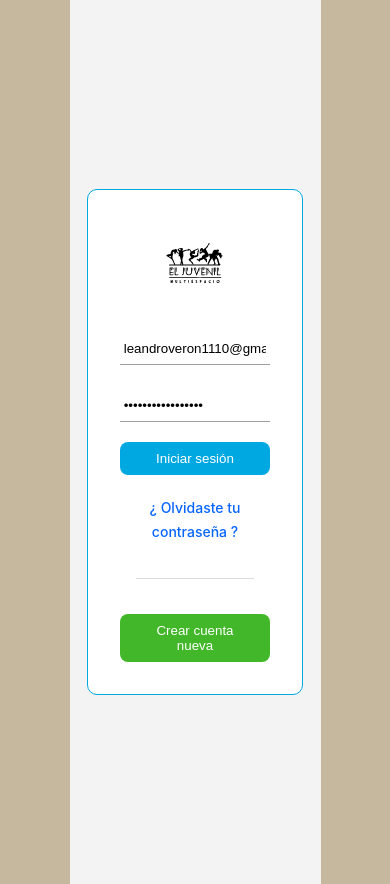
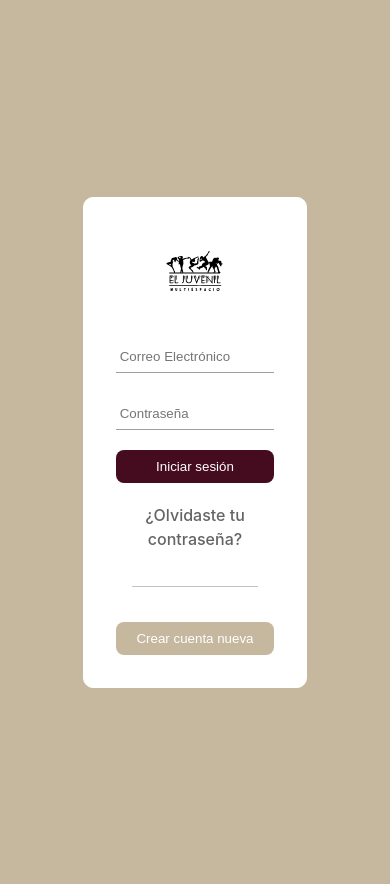
Before and after one commit to levgodcompany/teatro-front, a React (Vite) app: page /singin in a window 390 px wide. Built offline with nearby package versions, Linux system fonts and the light colour scheme.

Commit message:
edit styles

```diff
--- /dev/null
+++ b/src/components/NotFound/NotFound.module.css
@@ -0,0 +1,36 @@
+.container {
+    display: flex;
+    flex-direction: column;
+    align-items: center;
+    justify-content: center;
+    height: 100vh;
+    text-align: center;
+    background-color: #f5f5f5;
+}
+
+.title {
+    font-size: 72px;
+    color: #9e2d49;
+    margin: 0;
+}
+
+.message {
+    font-size: 24px;
+    color: #450c1f;
+    margin: 20px 0;
+}
+
+.homeLink {
+    font-size: 18px;
+    color: #210110;
+    text-decoration: none;
+    border: 2px solid #210110;
+    padding: 10px 20px;
+    border-radius: 5px;
+    transition: background-color 0.3s, color 0.3s;
+}
+
+.homeLink:hover {
+    background-color: #210110;
+    color: #feffd5;
+}
--- /dev/null
+++ b/src/components/NotFound/NotFound.tsx
@@ -0,0 +1,12 @@
+import styles from './NotFound.module.css';
+const NotFound = ()=> {
+    return (
+        <div className={styles.container}>
+            <h1 className={styles.title}>404</h1>
+            <p className={styles.message}>Lo sentimos, la página que estás buscando no existe.</p>
+            <a href="/theater/home" className={styles.homeLink}>Volver al inicio</a>
+        </div>
+    );
+}
+
+export default NotFound;
--- a/src/index.css
+++ b/src/index.css
@@ -115,7 +115,7 @@ button {
     background-color: #ffffff;
   }
   a:hover {
-    color: #747bff;
+    color: #450c1f;
   }
   button {
     background-color: #f9f9f9;
--- a/src/pages/public/Login/Login.tsx
+++ b/src/pages/public/Login/Login.tsx
@@ -2,22 +2,19 @@ import formStyle from "./css/login.module.css";
 import logo from "../../../assets/el_juvenil.svg";
 import { useEffect, useState } from "react";
 import { useAppDispatch, useAppSelector } from "../../../redux/hooks";
-
 import { useNavigate } from "react-router-dom";
 import AuthService from "../../../services/Auth.service";
 import { createClient } from "../../../redux/slices/Client.slice";
 import {
   createToken,
   getToken,
-  initialStateToken,
   IToken,
-  UserKey,
 } from "../../../redux/slices/token.slice";
 import { PrivateRoutes } from "../../../routes/routes";
 import { createClientID } from "../../../redux/slices/ClientID.slice";
 import { getHttpLocalID } from "../../../services/LocalID.service";
 import { createLocalID } from "../../../redux/slices/LocalID.slice";
-import { getLocalStorage } from "../../../utilities/localStorage.utility";
+import PasswordReset from "./components/PasswordReset/PasswordReset";
 
 interface StudentForm {
   email: string;
@@ -26,13 +23,12 @@ interface StudentForm {
 
 const Login = () => {
   const dispatch = useAppDispatch();
-
   const navigate = useNavigate();
   const [formData, setFormData] = useState<StudentForm>({
-    email: "leandroveron1110@gmail.com",
-    password: "LJVinformatica14_",
+    email: "",
+    password: "",
   });
-
+  const [isPass, setIsPass] = useState<boolean>(false);
   const token: IToken = useAppSelector((state) => state.token);
 
   const getIdLocal = async () => {
@@ -51,8 +47,11 @@ const Login = () => {
       getIdLocal();
       console.log("token", token.token);
     }
+  }, [token.token]);
 
-  }, [token.token]);
+  const handlePass = () => {
+    setIsPass(!isPass);
+  };
 
   const handleSubmit = async (e: React.FormEvent) => {
     e.preventDefault();
@@ -68,7 +67,7 @@ const Login = () => {
     }
   };
 
-  const handleSingUp = () => {
+  const handleSignUp = () => {
     navigate(`/singup`, { replace: true });
   };
 
@@ -79,49 +78,55 @@ const Login = () => {
   };
 
   return (
-    <>
-      <main className={formStyle.main_form}>
-        <div className={formStyle.container}>
-          <div className={formStyle.container_inputs}>
-            <div className={formStyle.container_image}>
+    <main className={formStyle.main_form}>
+      {isPass ? (
+        <PasswordReset vol={handlePass} />
+      ) : (
+        <div className={formStyle.login_container}>
+          <div className={formStyle.login_inputs_container}>
+            <div className={formStyle.login_image_container}>
               <img src={logo} alt="El Juvenil" width="80" height="80" />
             </div>
-            <div className={formStyle.container_inputs_input}>
+            <div className={formStyle.login_inputs}>
               <input
-                className={formStyle.inputText}
+                className={formStyle.login_input}
                 type="text"
                 name="email"
                 value={formData.email}
                 onChange={handleChange}
-                placeholder="Correo Electronico"
+                placeholder="Correo Electrónico"
               />
               <input
-                className={formStyle.inputText}
+                className={formStyle.login_input}
                 type="password"
                 name="password"
                 value={formData.password}
                 onChange={handleChange}
-                placeholder="Password"
+                placeholder="Contraseña"
               />
             </div>
           </div>
-          <div className={formStyle.container_button}>
-            <button className={formStyle.buttonApply} onClick={handleSubmit}>
+          <div className={formStyle.login_buttons}>
+            <button
+              className={formStyle.login_button_apply}
+              onClick={handleSubmit}
+            >
               Iniciar sesión
             </button>
-            <div className={formStyle.reset_pass}>
-              <a href="">¿ Olvidaste tu contraseña ?</a>
+            <div className={formStyle.login_reset_password}>
+              <a onClick={handlePass}>¿Olvidaste tu contraseña?</a>
             </div>
-
-            <div className={formStyle.space}></div>
-
-            <button className={formStyle.button_singup} onClick={handleSingUp}>
+            <div className={formStyle.login_space}></div>
+            <button
+              className={formStyle.login_button_singup}
+              onClick={handleSignUp}
+            >
               Crear cuenta nueva
             </button>
           </div>
         </div>
-      </main>
-    </>
+      )}
+    </main>
   );
 };
 
--- /dev/null
+++ b/src/pages/public/Login/components/PasswordReset/PasswordReset.module.css
@@ -0,0 +1,69 @@
+.container {
+    display: flex;
+    flex-direction: column;
+    align-items: center;
+    justify-content: center;
+    background-color: #fff;
+    padding: 20px;
+    border-radius: 10px;
+    border: 1px solid #fff; /* Color de borde más suave */
+
+  }
+
+  .title {
+    font-size: 24px;
+    color: #210110;
+    margin-bottom: 20px;
+  }
+
+  .form {
+    display: flex;
+    flex-direction: column;
+    align-items: flex-end;
+    width: 100%;
+  }
+
+  .input {
+    padding: 10px;
+    border: 1px solid #c6b89e;
+    border-radius: 5px;
+    font-size: 16px;
+    margin-bottom: 20px;
+    max-width: 300px;
+    width: 90%;
+  }
+
+  .button {
+    background-color: #9e2d49;
+    color: #feffd5;
+    border: none;
+    padding: 10px 20px;
+    border-radius: 5px;
+    font-size: 16px;
+    cursor: pointer;
+    transition: background-color 0.3s;
+  }
+
+  .button:hover {
+    background-color: #450c1f;
+  }
+
+  .message {
+    font-size: 14px;
+    color: #210110;
+    margin-top: 20px;
+    max-width: 240px;
+    text-align: center;
+  }
+
+  .backLink {
+    color: #666363;
+    font-size: 14px;
+    font-weight: 500;
+    cursor: pointer;
+    margin-top: 10px;
+  }
+
+  .backLink:hover {
+    text-decoration: underline;
+  }
--- /dev/null
+++ b/src/pages/public/Login/components/PasswordReset/PasswordReset.tsx
@@ -0,0 +1,44 @@
+import React, { useState } from 'react';
+import styles from './PasswordReset.module.css';
+import { resetPass } from '../../services/login.service';
+
+interface PasswordResetProps {
+  vol: () => void; // Función para volver al formulario de inicio de sesión
+}
+
+const PasswordReset: React.FC<PasswordResetProps> = ({ vol }) => {
+  const [email, setEmail] = useState('');
+  const [message, setMessage] = useState('');
+
+  const handleSubmit = (e: React.FormEvent) => {
+    e.preventDefault();
+    const reset = async () => {
+        await resetPass(email)
+    }
+    reset()
+    // Lógica para enviar el email de recuperación de contraseña
+    setMessage('Si el email está registrado, recibirás un email con tu nueva contraseña.');
+  };
+
+  return (
+    <div className={styles.container}>
+      <h2 className={styles.title}>Recuperar Contraseña</h2>
+      <form onSubmit={handleSubmit} className={styles.form}>
+        <input
+          type="email"
+          id="email"
+          value={email}
+          onChange={(e) => setEmail(e.target.value)}
+          className={styles.input}
+          required
+          placeholder='Email'
+        />
+        <button type="submit" className={styles.button}>Enviar</button>
+      </form>
+      {message && <p className={styles.message}>{message}</p>}
+      <a className={styles.backLink} onClick={vol}>Volver al inicio de sesión</a>
+    </div>
+  );
+};
+
+export default PasswordReset;
--- a/src/pages/public/Login/css/login.module.css
+++ b/src/pages/public/Login/css/login.module.css
@@ -1,18 +1,17 @@
 .main_form {
   display: flex;
   justify-content: center;
-  background-color: #f3f3f3;
   min-height: 100vh;
   align-items: center;
   padding: 20px 0;
 }
 
-.container {
+.login_container {
   display: flex;
   flex-direction: column;
   width: 25%;
-  border-color: #00a8e1;
-  background-color: #fff;
+  border-color: #fff;
+  background-color: #fff; /* Cambiado a color más claro */
   border-width: 1px;
   border-style: solid;
   padding: 2rem;
@@ -21,20 +20,20 @@
   min-height: 250px;
 }
 
-.container_inputs {
+.login_inputs_container {
   display: flex;
   flex-direction: column;
   align-items: stretch;
   gap: 25px;
 }
 
-.container_inputs_input {
+.login_inputs {
   display: flex;
   flex-direction: column;
   gap: 25px;
 }
 
-.inputText {
+.login_input {
   padding: 8px 4px;
   border-color: white;
   border: none;
@@ -42,7 +41,7 @@
   outline: none;
 }
 
-.container_button {
+.login_buttons {
   display: flex;
   justify-content: center;
   margin-top: 20px;
@@ -50,65 +49,48 @@
   gap: 20px;
 }
 
-.buttonApply {
+.login_button_apply {
   width: 100%;
-  background-color: #00a8e1;
+  background-color: #450c1f; /* Cambiado a color más claro */
   color: #fff;
 }
 
-.space {
+.login_space {
   align-items: center;
-  border-bottom: 1px solid #dadde1;
+  border-bottom: 1px solid #c3c3c3; /* Cambiado a color más oscuro */
   display: flex;
   margin: 15px 16px;
   text-align: center;
 }
 
-.button_singup {
-  background-color: #42b72a;
+.login_button_singup {
+  background-color: #c6b89e; /* Cambiado a color más oscuro */
   color: #fff;
 }
 
-.container_image {
+.login_image_container {
   text-align: center;
 }
 
-.select {
-  padding: 10px;
-  border-radius: 5px;
-  border: 1px solid #ccc;
-  width: 100%;
-}
 
-.select option {
-  padding: 10px;
-  background-color: #fff; /* Color de fondo de las opciones */
-  color: #000; /* Color del texto de las opciones */
-}
-
-/* Estilo para la opción seleccionada */
-.select option:checked {
-  background-color: #007bff; /* Color de fondo de la opción seleccionada */
-  color: #fff; /* Color del texto de la opción seleccionada */
-}
-
-.reset_pass {
+.login_reset_password {
   text-align: center;
 }
 
-.reset_pass > a {
-  color: #0866ff;
+.login_reset_password > a {
+  cursor: pointer;
+  color: #666363;
+}
+
+.login_reset_password_link {
+  color: #d3c4a5; /* Cambiado a color más claro */
   font-size: 14px;
   text-align: center;
   font-weight: 500;
 }
 
-p {
-  margin-top: 10px;
-}
-
 @media (max-width: 885px) {
-  .container {
+  .login_container {
     width: 60%;
   }
 }
--- /dev/null
+++ b/src/pages/public/Login/services/login.service.ts
@@ -0,0 +1,11 @@
+import { axiosInstance } from "../../../../services/axios.service";
+
+export const resetPass = async (email: string) => {
+  try {
+    const response = await axiosInstance.put(`auth/new-password`, { email });
+    const data = response.data;
+    return data;
+  } catch (error) {
+    // Manejar el error de forma adecuada
+  }
+};
--- a/src/utilities/RoutesWithNotFound.utility.tsx
+++ b/src/utilities/RoutesWithNotFound.utility.tsx
@@ -1,4 +1,5 @@
 import { Route, Routes } from 'react-router-dom';
+import NotFound from '../components/NotFound/NotFound';
 
 interface Props {
   children: JSX.Element[] | JSX.Element;
@@ -7,7 +8,7 @@ function RoutesWithNotFound({ children }: Props) {
   return (
     <Routes>
       {children}
-      <Route path="*" element={<div>Not Found</div>} />
+      <Route path="*" element={<NotFound />} />
     </Routes>
   );
 }
```
Also changed, not shown: src/pages/public/SingUp/SingUp.tsx (+36 -31 lines), src/pages/public/SingUp/css/SingUp.module.css (+25 -54 lines).
